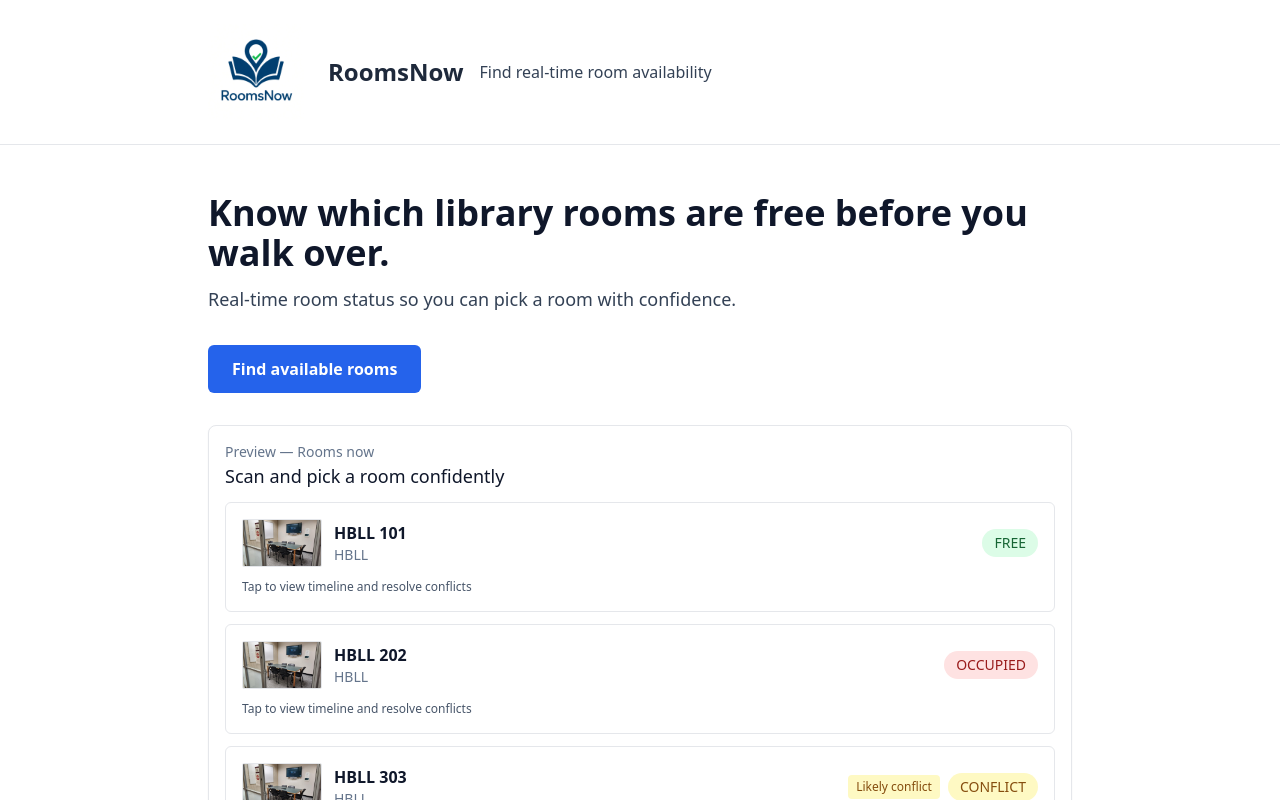
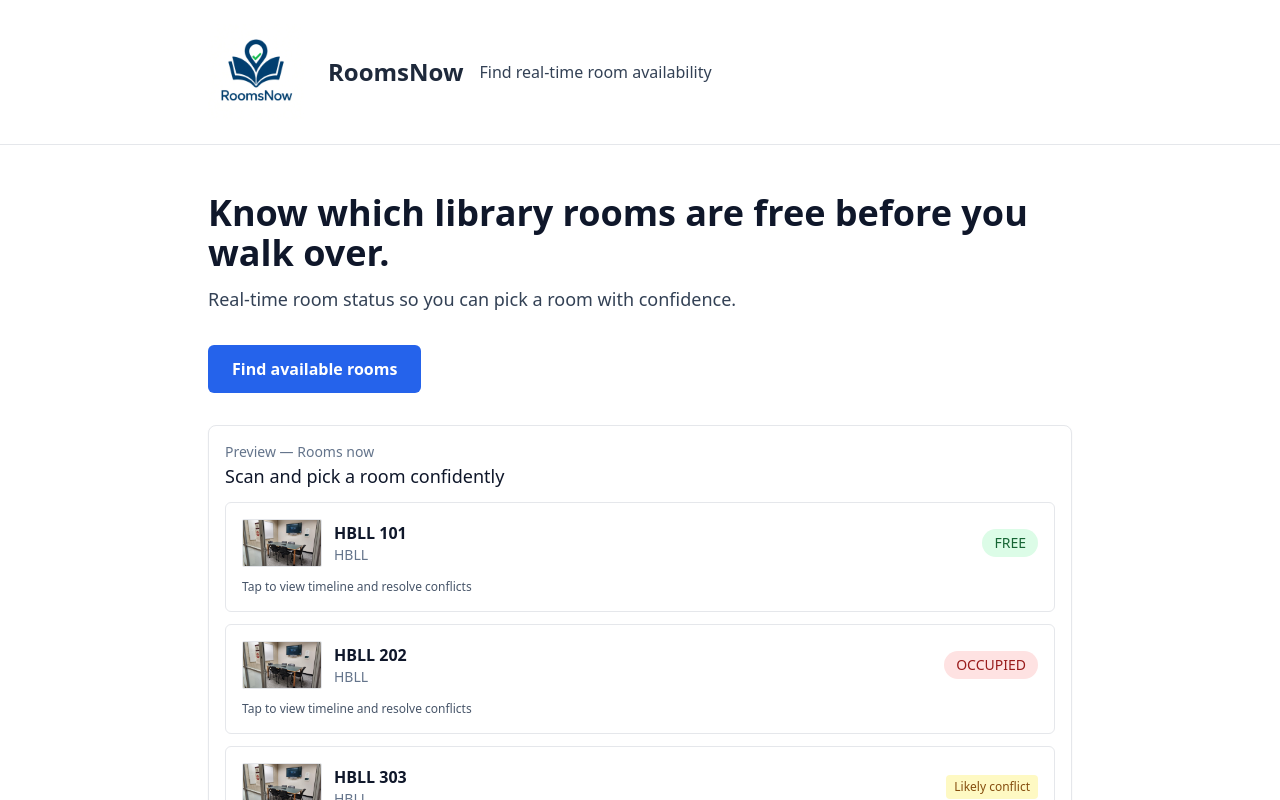
Before and after one commit to rbriggs0/IS-531-three-pages, a Next.js app: page / in a window 1280 px wide. Shown: the top 800 px of the page. Built offline with nearby package versions, Linux system fonts and the light colour scheme.

Commit message:
Show only 'Likely conflict' pill for conflict status; hide redundant status badge
Co-authored-by: Cursor <cursoragent@cursor.com>

```diff
--- a/src/components/RoomCard.tsx
+++ b/src/components/RoomCard.tsx
@@ -25,8 +25,13 @@ export default function RoomCard({ id, name, location, status, thumbnail, confli
           </div>
         </div>
         <div className="flex items-center gap-2">
-          {(status === 'conflict' || conflict) && <span className="text-xs bg-yellow-100 text-yellow-800 px-2 py-1 rounded">Likely conflict</span>}
-          <div className={`px-3 py-1 rounded-full text-sm ${color}`}>{status.toUpperCase()}</div>
+          {status === 'conflict' || conflict ? (
+            <span className="text-xs bg-yellow-100 text-yellow-800 px-2 py-1 rounded inline-flex items-center" aria-label="Likely conflict">Likely conflict</span>
+          ) : (
+            <div className={`px-3 py-1 rounded-full text-sm ${color}`} aria-label={status}>
+              {status.toUpperCase()}
+            </div>
+          )}
         </div>
       </div>
       <div className="mt-3 text-xs text-slate-600">Tap to view timeline and resolve conflicts</div>
```
